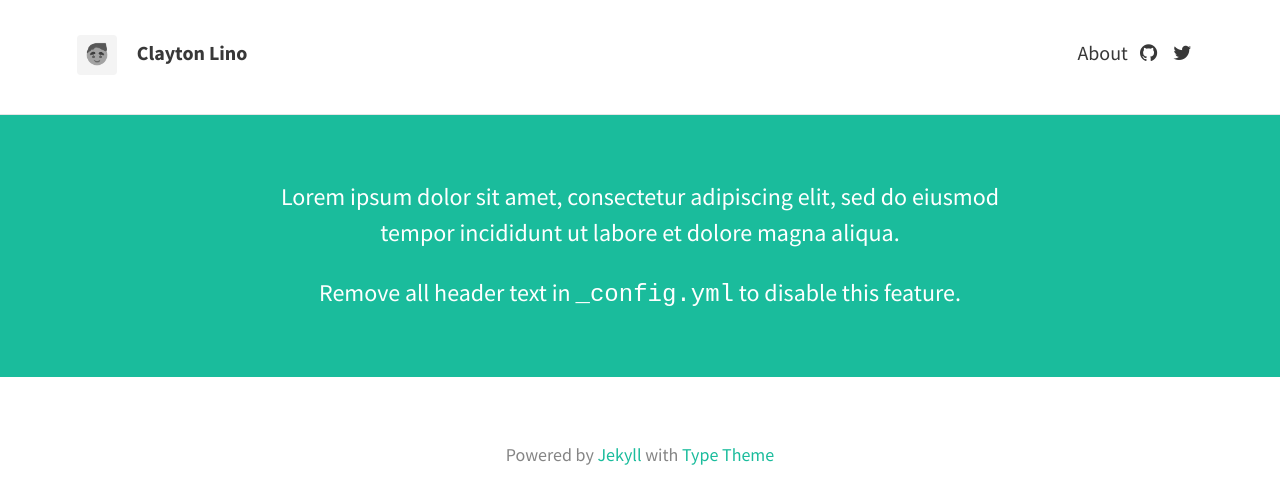
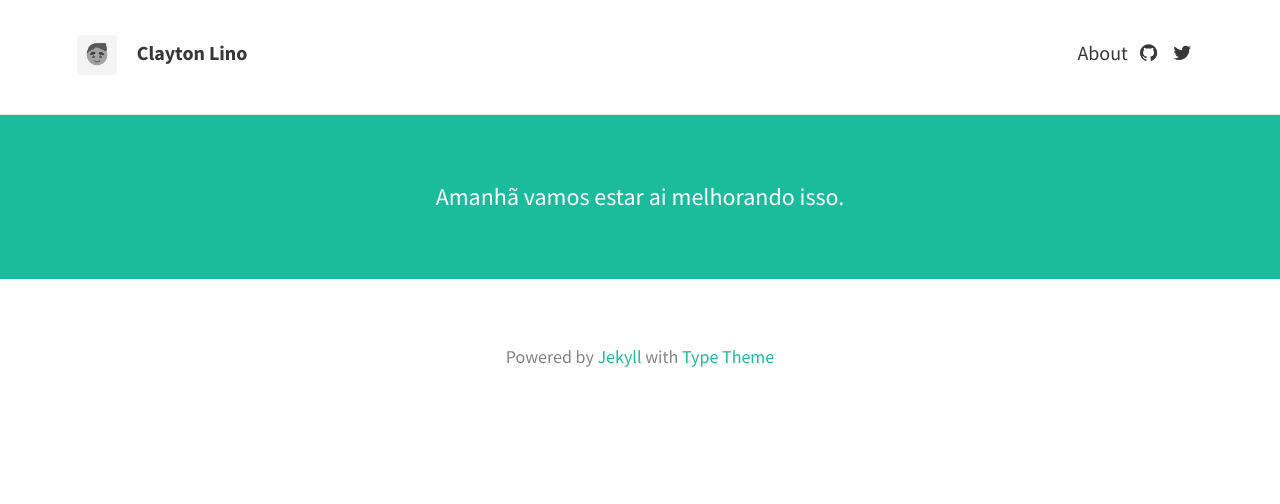
Before and after one commit to clayton-lino/clayton-lino.github.io, a Jekyll site: the page built from index.html, in a window 1280 px wide. Shown: the top 504 px of the page. Built offline with Jekyll 4.4.1, drawn with Linux system fonts in a browser that asks for light colours; nearby versions of some CDN libraries; the list of posts is cut into pages by our own code.

```diff
--- a/_config.yml
+++ b/_config.yml
@@ -13,8 +13,7 @@ theme_settings:
 
   # Header and footer text
   header_text: >
-     <p>Lorem ipsum dolor sit amet, consectetur adipiscing elit, sed do eiusmod tempor incididunt ut labore et dolore magna aliqua.</p>
-     <p>Remove all header text in <code>_config.yml</code> to disable this feature.</p>
+     <p>Amanhã vamos estar ai melhorando isso.</p>
   header_text_feature_image:
   footer_text: >
    Powered by <a href="https://jekyllrb.com/">Jekyll</a> with <a href="https://github.com/rohanchandra/type-theme">Type Theme</a>
@@ -37,7 +36,7 @@ theme_settings:
   stack_exchange:  # Full URL
   steam:
   tumblr:
-  twitter: "ClaytonSLino"
+  twitter: "@ClaytonSLino"
   wordpress:
   youtube:
 
```
Also changed, not shown: _posts/hello_world.md (deleted, +0 -1 lines), 1 other file.
